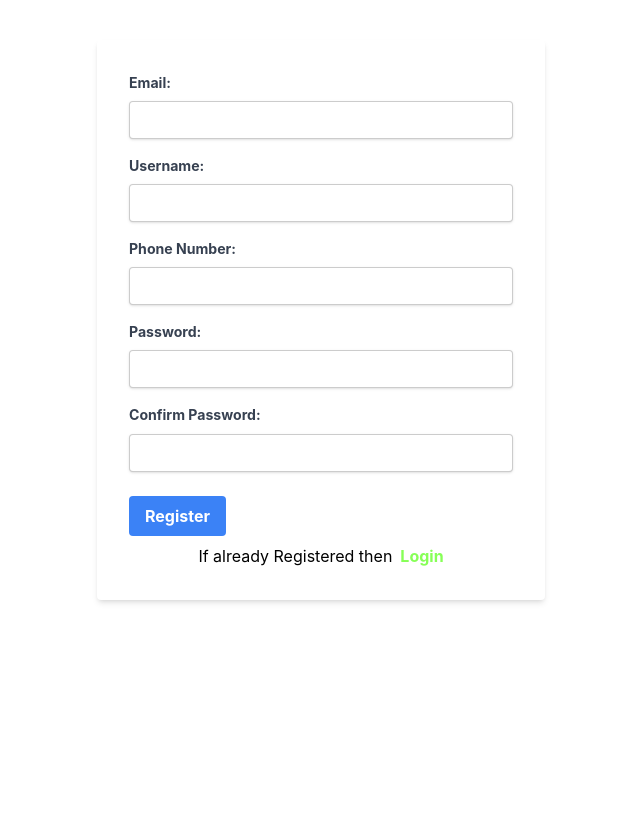
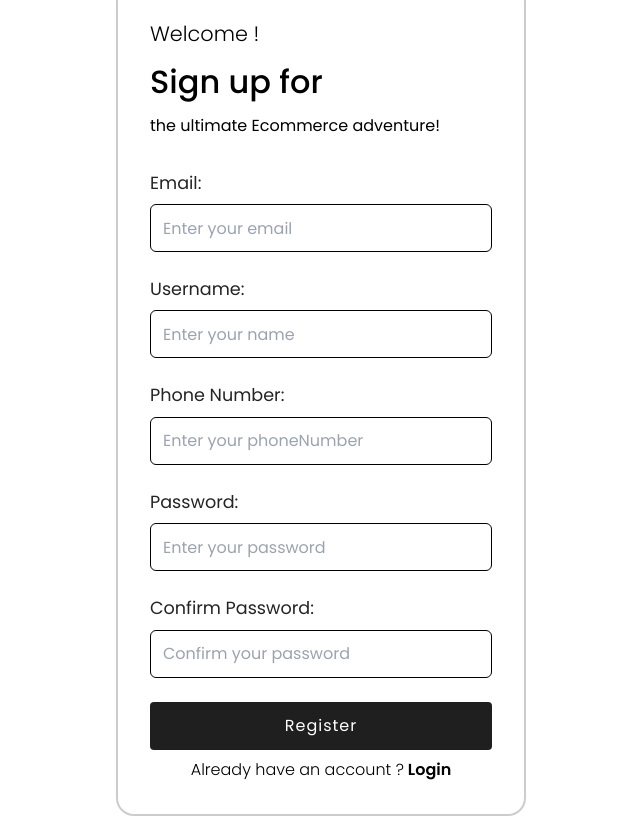
Before and after one commit to Avishek3223/Ecommerce-Consumer, a React (Create React App) app: page / in a window 1280 px wide. Shown: the whole page, without its empty margins (319-959 px from the left). Built offline with nearby package versions, Linux system fonts and the light colour scheme; no server answers.

Commit message:
Ui updates

```diff
--- a/package.json
+++ b/package.json
@@ -12,6 +12,7 @@
     "react-dom": "^18.2.0",
     "react-router-dom": "^6.22.3",
     "react-scripts": "5.0.1",
+    "react-spinners": "^0.13.8",
     "web-vitals": "^2.1.4"
   },
   "scripts": {
--- a/public/index.html
+++ b/public/index.html
@@ -24,7 +24,9 @@
       work correctly both with client-side routing and a non-root public URL.
       Learn how to configure a non-root public URL by running `npm run build`.
     -->
-    <title>React App</title>
+    <link rel="preconnect" href="https://fonts.googleapis.com">
+    <link rel="preconnect" href="https://fonts.gstatic.com" crossorigin>
+    <link href="https://fonts.googleapis.com/css2?family=Poppins:ital,wght@0,100;0,200;0,300;0,400;0,500;0,600;0,700;0,800;0,900;1,100;1,200;1,300;1,400;1,500;1,600;1,700;1,800;1,900&display=swap" rel="stylesheet">    <title>React App</title>
   </head>
   <body>
     <noscript>You need to enable JavaScript to run this app.</noscript>
--- a/src/Components/Authentication.jsx
+++ b/src/Components/Authentication.jsx
@@ -1,10 +1,12 @@
 import React, { useContext, useEffect, useState } from 'react';
 import { Context } from '../Context/Context';
 import { useNavigate } from 'react-router-dom';
+import Loader from './Basic/Loader';
 
 const Authentication = () => {
-    const { setIsLoggedIn, setUser,user } = useContext(Context)
+    const { setIsLoggedIn, setUser, user } = useContext(Context)
     const [isRegister, setIsRegister] = useState(true);
+    const [loading, setLoading] = useState(false);
     const Navigate = useNavigate();
 
     useEffect(() => {
@@ -34,8 +36,10 @@ const Authentication = () => {
     };
     const handleSubmit = async (e) => {
         e.preventDefault();
+        setLoading(true); // Set loading to true when form is submitted
         if (isRegister) {
             if (formData.password !== formData.confirmPassword) {
+                setLoading(false); // Set loading to false if there's an error
                 alert('Passwords do not match');
                 return;
             }
@@ -50,6 +54,7 @@ const Authentication = () => {
                 });
 
                 if (!response.ok) {
+                    setLoading(false); // Set loading to false if there's an error
                     throw new Error('Failed to register user');
                 }
 
@@ -62,6 +67,7 @@ const Authentication = () => {
                 Navigate('/home');
             } catch (error) {
                 console.error('Error:', error);
+                setLoading(false); // Set loading to false if there's an error
                 // Optionally, display an error message to the user
             }
         } else {
@@ -74,6 +80,7 @@ const Authentication = () => {
                 });
 
                 if (!response.ok) {
+                    setLoading(false); // Set loading to false if there's an error
                     throw new Error('Failed to login user');
                 }
 
@@ -97,64 +104,86 @@ const Authentication = () => {
                             Navigate('/home');
                             return; // Exit the loop if login is successful
                         } else {
+                            setLoading(false); // Set loading to false if there's an error
                             alert('Incorrect password');
                             return; // Exit the loop if password is incorrect
                         }
                     }
                 }
 
-                // If the loop finishes without finding a matching user, alert user not found
+                setLoading(false); // Set loading to false if user not found
                 alert('User not found');
             } catch (error) {
                 console.error('Error:', error);
+                setLoading(false); // Set loading to false if there's an error
                 // Optionally, display an error message to the user
             }
         }
     };
+
 
     const toggleForm = () => {
         setIsRegister(prevState => !prevState);
     };
 
     return (
-        <div className="authentication">
-            <form onSubmit={handleSubmit} className="max-w-md mx-auto bg-white p-8 mt-10 rounded shadow-md">
-                <div className="mb-4">
-                    <label className="block text-gray-700 text-sm font-bold mb-2" htmlFor="email">Email:</label>
-                    <input type="email" name="email" value={formData.email} onChange={handleChange} required className="w-full px-3 py-2 border rounded shadow appearance-none text-gray-700 leading-tight focus:outline-none focus:shadow-outline" />
+        <div className="flex flex-col justify-center items-center h-screen">
+            {loading ? (
+                <Loader />
+            ) : (
+                <div className='min-w-[25rem] h-content'>
+                    <form onSubmit={handleSubmit} className="flex flex-col justify-center bg-[#ffffff] p-8 border-2 rounded-lg">
+                        {isRegister ? (
+                            <div>
+                                <p className='text-[1.3rem] font-light mb-2'>Welcome !</p>
+                                <h2 className='text-[2rem] font-[500] mb-2'>Sign up for</h2>
+                                <p>the ultimate Ecommerce adventure!</p>
+                            </div>
+                        ) : (
+                            <div>
+                                <p className='text-[1.3rem] font-light mb-2'>Welcome !</p>
+                                <h2 className='text-[2rem] font-[500] mb-2'>Login in for</h2>
+                                <p>the ultimate Ecommerce adventure!</p>
+                            </div>
+                        )}
+                        <div className="mb-6 mt-8">
+                            <label className="block text-[#242424] text-[1.1rem] font-[400] mb-2" htmlFor="email">Email:</label>
+                            <input placeholder='Enter your email' type="email" name="email" value={formData.email} onChange={handleChange} required className="w-full border-[0.1px] border-black h-[3rem] px-3 py-2 rounded-[6px] text-gray-700" />
                         </div>
                         {isRegister && ( // Render additional inputs for register form
                             <>
-                        <div className="mb-4">
-                            <label className="block text-gray-700 text-sm font-bold mb-2" htmlFor="username">Username:</label>
-                            <input type="text" name="username" value={formData.username} onChange={handleChange} required className="w-full px-3 py-2 border rounded shadow appearance-none text-gray-700 leading-tight focus:outline-none focus:shadow-outline" />
+                                <div className="mb-6">
+                                    <label className="block text-[#242424] text-[1.1rem] font-[400] mb-2" htmlFor="username">Username:</label>
+                                    <input placeholder='Enter your name' type="text" name="username" value={formData.username} onChange={handleChange} required className="w-full border-[0.1px] border-black h-[3rem] px-3 py-2 rounded-[6px] text-gray-700" />
                                 </div>
-                        <div className="mb-4">
-                            <label className="block text-gray-700 text-sm font-bold mb-2" htmlFor="username">Phone Number:</label>
-                            <input type="text" name="phoneNumber" value={formData.phoneNumber} onChange={handleChange} required className="w-full px-3 py-2 border rounded shadow appearance-none text-gray-700 leading-tight focus:outline-none focus:shadow-outline" />
+                                <div className="mb-6">
+                                    <label className="block text-[#242424] text-[1.1rem] font-[400] mb-2" htmlFor="username">Phone Number:</label>
+                                    <input placeholder='Enter your phoneNumber' type="text" name="phoneNumber" value={formData.phoneNumber} onChange={handleChange} required className="w-full border-[0.1px] border-black h-[3rem] px-3 py-2 rounded-[6px] text-gray-700" />
                                 </div>
                             </>
                         )}
-                <div className="mb-4">
-                    <label className="block text-gray-700 text-sm font-bold mb-2" htmlFor="password">Password:</label>
-                    <input type="password" name="password" value={formData.password} onChange={handleChange} required className="w-full px-3 py-2 border rounded shadow appearance-none text-gray-700 leading-tight focus:outline-none focus:shadow-outline" />
+                        <div className="mb-6">
+                            <label className="block text-[#242424] text-[1.1rem] font-[400] mb-2" htmlFor="password">Password:</label>
+                            <input placeholder='Enter your password' type="password" name="password" value={formData.password} onChange={handleChange} required className="w-full border-[0.1px] border-black h-[3rem] px-3 py-2 rounded-[6px] text-gray-700" />
                         </div>
                         {isRegister && ( // Render confirmPassword input for register form
                             <div className="mb-6">
-                        <label className="block text-gray-700 text-sm font-bold mb-2" htmlFor="confirmPassword">Confirm Password:</label>
-                        <input type="password" name="confirmPassword" value={formData.confirmPassword} onChange={handleChange} required className="w-full px-3 py-2 border rounded shadow appearance-none text-gray-700 leading-tight focus:outline-none focus:shadow-outline" />
+                                <label className="block text-[#242424] text-[1.1rem] font-[400] mb-2" htmlFor="confirmPassword">Confirm Password:</label>
+                                <input placeholder='Confirm your password' type="password" name="confirmPassword" value={formData.confirmPassword} onChange={handleChange} required className="w-full border border-black h-[3rem] px-3 py-2 rounded-[6px] text-gray-700" />
                             </div>
                         )}
-                <button type="submit" className="bg-blue-500 hover:bg-blue-700 text-white font-bold py-2 px-4 rounded focus:outline-none focus:shadow-outline">{isRegister ? 'Register' : 'Login'}</button>
-                <div className='flex gap-2 justify-center mt-2'>
+                        <button type="submit" className="bg-[#1f1f1f] text-white w-full hover:bg-[#383838] tracking-[1px] font-[400] py-3 px-4 rounded focus:outline-none focus:shadow-outline">{isRegister ? 'Register' : 'Login'}</button>
+                        <div className='flex gap-1 justify-center mt-2 font-[300]'>
                             {isRegister ? (
-                        <div>If already Registered then</div>
+                                <div>Already have an account ?</div>
                             ) : (
                                 <div>Don't have an account</div>
                             )}
-                    <button onClick={toggleForm} className=" text-[#87ff57] hover:text-[gray] font-bold rounded focus:outline-none focus:shadow-outline">{isRegister ? 'Login' : 'Register'}</button>
+                            <button onClick={toggleForm} className=" text-[#000000] hover:text-[gray] font-[600] rounded focus:outline-none focus:shadow-outline">{isRegister ? 'Login' : 'Register'}</button>
                         </div>
                     </form>
+                </div>
+            )}
         </div>
     );
 };
--- /dev/null
+++ b/src/Components/Basic/Loader.jsx
@@ -0,0 +1,29 @@
+import { useState } from "react";
+import PacmanLoader from "react-spinners/PacmanLoader";
+
+const override = {
+    margin: "auto",
+};
+
+function Loader() {
+    // eslint-disable-next-line
+    let [loading, setLoading] = useState(true);
+
+    return (
+        <div className="w-screen h-screen flex justify-center items-center">
+            <div className="sweet-loading">
+                <PacmanLoader
+                    color='black'
+                    loading={loading}
+                    cssOverride={override}
+                    size={25}
+                    speedMultiplier={2}
+                    aria-label="Loading Spinner"
+                    data-testid="loader"
+                />
+            </div>
+        </div>
+    );
+}
+
+export default Loader;
--- a/src/Components/Cart/CartItems.jsx
+++ b/src/Components/Cart/CartItems.jsx
@@ -101,7 +101,7 @@ function CartItems() {
                 ))}
                 <div className="flex mt-8 justify-between max950:flex-col-reverse max950:items-center max950:gap-6">
                     <div className="flex flex-col w-[40vw] mr-16 max950:w-[75vw] max950:mr-0">
-                        <h1 className="text-[2.1rem] font-bold text-[#2e2e2e]">Cart Total</h1>
+                        <h1 className="text-[2.1rem] font-[600] text-[#2e2e2e]">Cart Total</h1>
                         <div className="mt-4 flex flex-col gap-5 text-[1.15rem] font-[500] text-[#797979]">
                             <div className="flex justify-between ">
                                 <p>Subtotal</p>
--- a/src/Components/Home/Navbar.jsx
+++ b/src/Components/Home/Navbar.jsx
@@ -7,8 +7,6 @@ const Navbar = () => {
   const [isSmallScreen, setIsSmallScreen] = useState(window.innerWidth < 950);
   const location = useLocation();
   const {cartLength } = useContext(Context);
-  console.log(cartLength)
-
 
   const toggleListVisibility = () => {
     setIsListVisible(!isListVisible);
@@ -36,7 +34,7 @@ const Navbar = () => {
       <div className="flex justify-between items-center p-3 bg-[#181818] text-[#dddddd]">
         <div>Ecommerce</div>
         <div>
-          <ul className={`flex gap-7 max950:flex-col max950:absolute right-0 max950:w-full max950:p-10 max950:text-[1.3rem] max950:h-screen z-[2] cursor-pointer ${isListVisible ? 'max950:bg-[#181818]' : ''}`}>
+          <ul className={`flex gap-[4rem] max950:flex-col max950:absolute right-0 max950:w-full max950:p-10 max950:text-[1.3rem] max950:h-screen z-[2] cursor-pointer ${isListVisible ? 'max950:bg-[#181818]' : ''}`}>
             {isListVisible && (
               <>
                 {/* Use Link to navigate to different pages */}
--- a/src/Components/ProductDisplay.jsx
+++ b/src/Components/ProductDisplay.jsx
@@ -104,7 +104,7 @@ function ProductDisplay() {
                         <img src={emptyStar} alt="" />
                     </div>
                     <div className="flex flex-col gap-4 mt-5 max600:flex-row max600:justify-between max600:w-full">
-                        <div className="text-red-600 font-bold text-[2rem]">${product.price}</div>
+                        <div className="text-red-600 font-[500] text-[2rem]">${product.price}</div>
                         <AddToCart productId={product._id}/>
                     </div>
                 </div>
--- a/src/index.css
+++ b/src/index.css
@@ -10,11 +10,28 @@ body {
     sans-serif;
   -webkit-font-smoothing: antialiased;
   -moz-osx-font-smoothing: grayscale;
+  font-family: "Poppins", sans-serif;
 }
 
 code {
   font-family: source-code-pro, Menlo, Monaco, Consolas, 'Courier New',
     monospace;
+}
+
+html {
+  scroll-behavior: smooth;
+}
+
+::-webkit-scrollbar {
+  width: 10px;
+}
+
+::-webkit-scrollbar-track {
+  background: rgb(205, 205, 205);
+}
+
+::-webkit-scrollbar-thumb {
+  background-color: rgb(90, 90, 90);
 }
 
 .stroke {
@@ -24,6 +41,6 @@ code {
 
 h1{
   font-size: 3rem;
-  font-weight: bold;
+  font-weight: 700;
   text-align: center;
 }
--- a/tailwind.config.js
+++ b/tailwind.config.js
@@ -11,6 +11,7 @@ module.exports = {
         max850: { max: "850px" },
         min536: { min: "536px" },
         min800: { min: "800px" },
+        min1414: { min: "1414px" },
         min1050: { min: "1050px" },
         max1008: { max: "1008px" },
         max478: { max: "478px" },
```
Also changed, not shown: src/Components/Basic/Card.jsx (+4 -4 lines), src/Pages/Home.jsx (+6 -6 lines), 1 other file (tests, documents, lock files or other folders). Lines whose indentation alone changed are shown as unchanged.
